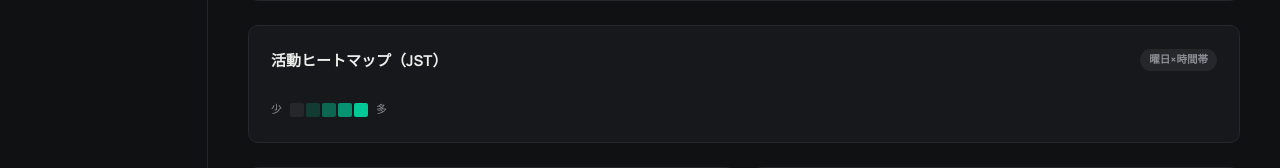
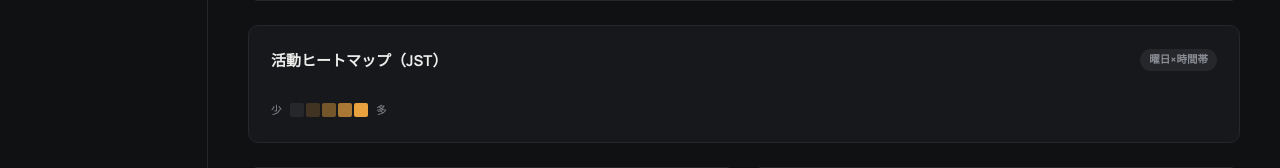
Before and after one commit to yuuuyunote/discord-dashboard, a FastAPI app: template templates/analytics.html in a window 1280 px wide. Shown: the part 545-713 px from the top of the page. Run offline with FastAPI, Linux system fonts and the light colour scheme; the template is opened without the code that fills it, so the values that code supplies are empty; parts of the project's set-up code (start-up, migrations or seed data) failed here and were passed over.

Commit message:
Change font family from 'DM Mono' to 'JetBrains Mono'

```diff
--- a/templates/analytics.html
+++ b/templates/analytics.html
@@ -103,14 +103,14 @@
           <div class="heatmap-wrap">
             <div class="heatmap-grid" id="heatmapGrid"></div>
           </div>
-          <div style="display:flex; align-items:center; gap:8px; margin-top:12px; font-size:11px; color:var(--text-sub); font-family:'DM Mono',monospace;">
+          <div style="display:flex; align-items:center; gap:8px; margin-top:12px; font-size:11px; color:var(--text-sub); font-family:'JetBrains Mono',monospace;">
             <span>少</span>
             <div style="display:flex; gap:2px;">
               <div style="width:14px; height:14px; border-radius:2px; background:var(--border);"></div>
-              <div style="width:14px; height:14px; border-radius:2px; background:rgba(0,200,150,0.2);"></div>
-              <div style="width:14px; height:14px; border-radius:2px; background:rgba(0,200,150,0.45);"></div>
-              <div style="width:14px; height:14px; border-radius:2px; background:rgba(0,200,150,0.7);"></div>
-              <div style="width:14px; height:14px; border-radius:2px; background:rgba(0,200,150,1);"></div>
+              <div style="width:14px; height:14px; border-radius:2px; background:rgba(232,161,62,0.2);"></div>
+              <div style="width:14px; height:14px; border-radius:2px; background:rgba(232,161,62,0.45);"></div>
+              <div style="width:14px; height:14px; border-radius:2px; background:rgba(232,161,62,0.7);"></div>
+              <div style="width:14px; height:14px; border-radius:2px; background:rgba(232,161,62,1);"></div>
             </div>
             <span>多</span>
           </div>
@@ -198,7 +198,7 @@
                   <td style="text-align:center;">{{ r.invite_count }}</td>
                   <td style="text-align:center;">{{ r.total_joins or 0 }}</td>
                   <td style="text-align:center;">{{ "{:,}".format(r.total_messages or 0) }}</td>
-                  <td style="font-family:'DM Mono',monospace; font-size:12px; color:var(--accent);">{{ r.contribution_score or 0 }}pt</td>
+                  <td style="font-family:'JetBrains Mono',monospace; font-size:12px; color:var(--accent);">{{ r.contribution_score or 0 }}pt</td>
                 </tr>
                 {% endfor %}
               </tbody>
@@ -269,7 +269,7 @@
           cell.style.background = 'var(--border)';
         } else {
           const alpha = 0.15 + ratio * 0.85;
-          cell.style.background = `rgba(0,200,150,${alpha.toFixed(2)})`;
+          cell.style.background = `rgba(232,161,62,${alpha.toFixed(2)})`;
         }
         cell.title = `${days[d]}曜 ${h}時: ${val}件`;
         grid.appendChild(cell);
@@ -291,11 +291,11 @@
             {{ leave_stats.ban }},
           ],
           backgroundColor: [
-            'rgba(0,200,150,0.8)',
-            'rgba(0,200,150,0.5)',
-            'rgba(0,200,150,0.3)',
-            'rgba(220,140,40,0.8)',
-            'rgba(220,60,60,0.8)',
+            'rgba(232,161,62,0.8)',
+            'rgba(232,161,62,0.5)',
+            'rgba(232,161,62,0.3)',
+            'rgba(140,142,149,0.6)',
+            'rgba(178,59,50,0.85)',
           ],
           borderWidth: 0,
         }]
```
